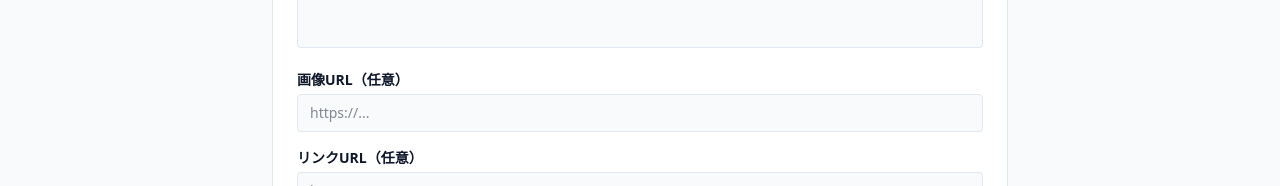
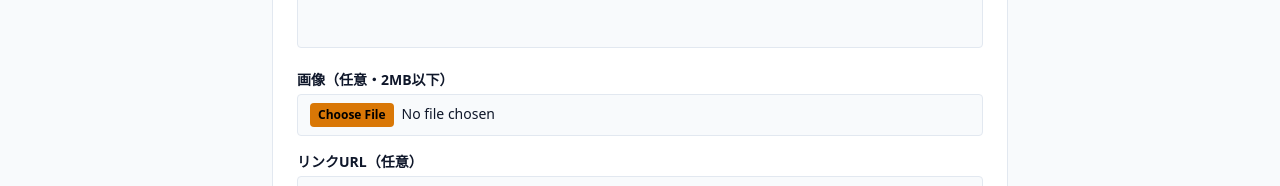
Before and after one commit to maebahesioru/hikamani-coin, a Next.js app: page /ads in a window 1280 px wide. Shown: the part 358-544 px from the top of the page. Built offline with nearby package versions, Linux system fonts and the light colour scheme; no server answers; the database is empty; sample sign-in values are in the browser's storage.

Commit message:
feat: 広告画像アップロード機能追加

```diff
--- a/src/app/ads/page.tsx
+++ b/src/app/ads/page.tsx
@@ -80,10 +80,26 @@ function AdsContent() {
               className="w-full rounded border border-[var(--border)] bg-[var(--bg)] px-3 py-2 text-sm h-20 resize-none" />
           </div>
           <div>
-            <label className="mb-1 block text-sm font-semibold">画像URL（任意）</label>
-            <input value={imageUrl} onChange={e => setImageUrl(e.target.value)}
-              placeholder="https://..."
-              className="w-full rounded border border-[var(--border)] bg-[var(--bg)] px-3 py-2 text-sm" />
+            <label className="mb-1 block text-sm font-semibold">画像（任意・2MB以下）</label>
+            <div className="flex gap-2">
+              <input
+                type="file"
+                accept="image/*"
+                onChange={async (e) => {
+                  const file = e.target.files?.[0];
+                  if (!file) return;
+                  const fd = new FormData();
+                  fd.append("file", file);
+                  const res = await fetch("/api/upload", { method: "POST", body: fd });
+                  if (res.ok) {
+                    const { url } = await res.json();
+                    setImageUrl(window.location.origin + url);
+                  }
+                }}
+                className="w-full rounded border border-[var(--border)] bg-[var(--bg)] px-3 py-2 text-sm file:mr-2 file:rounded file:border-0 file:bg-[var(--accent)] file:px-2 file:py-1 file:text-xs file:font-semibold file:text-black"
+              />
+            </div>
+            {imageUrl && <img src={imageUrl} alt="" className="mt-2 max-h-20 rounded" />}
           </div>
           <div>
             <label className="mb-1 block text-sm font-semibold">リンクURL（任意）</label>
--- /dev/null
+++ b/src/app/api/upload/route.ts
@@ -0,0 +1,29 @@
+import { getAuthUser, unauthorized } from "@/lib/api-utils";
+import { NextRequest, NextResponse } from "next/server";
+import { writeFile, mkdir } from "fs/promises";
+import { join } from "path";
+import { randomBytes } from "crypto";
+
+const UPLOAD_DIR = join(process.cwd(), "public", "uploads");
+const MAX_SIZE = 2 * 1024 * 1024; // 2MB
+
+export async function POST(req: NextRequest) {
+  const user = await getAuthUser();
+  if (!user) return unauthorized();
+
+  const formData = await req.formData();
+  const file = formData.get("file") as File | null;
+  if (!file) return NextResponse.json({ error: "ファイルが必要です" }, { status: 400 });
+  if (file.size > MAX_SIZE) return NextResponse.json({ error: "2MB以下にしてください" }, { status: 400 });
+  if (!file.type.startsWith("image/")) return NextResponse.json({ error: "画像ファイルのみ" }, { status: 400 });
+
+  const ext = file.name.split(".").pop() || "png";
+  const name = `${randomBytes(16).toString("hex")}.${ext}`;
+
+  await mkdir(UPLOAD_DIR, { recursive: true });
+  const bytes = new Uint8Array(await file.arrayBuffer());
+  await writeFile(join(UPLOAD_DIR, name), bytes);
+
+  const url = `/uploads/${name}`;
+  return NextResponse.json({ url });
+}
```
